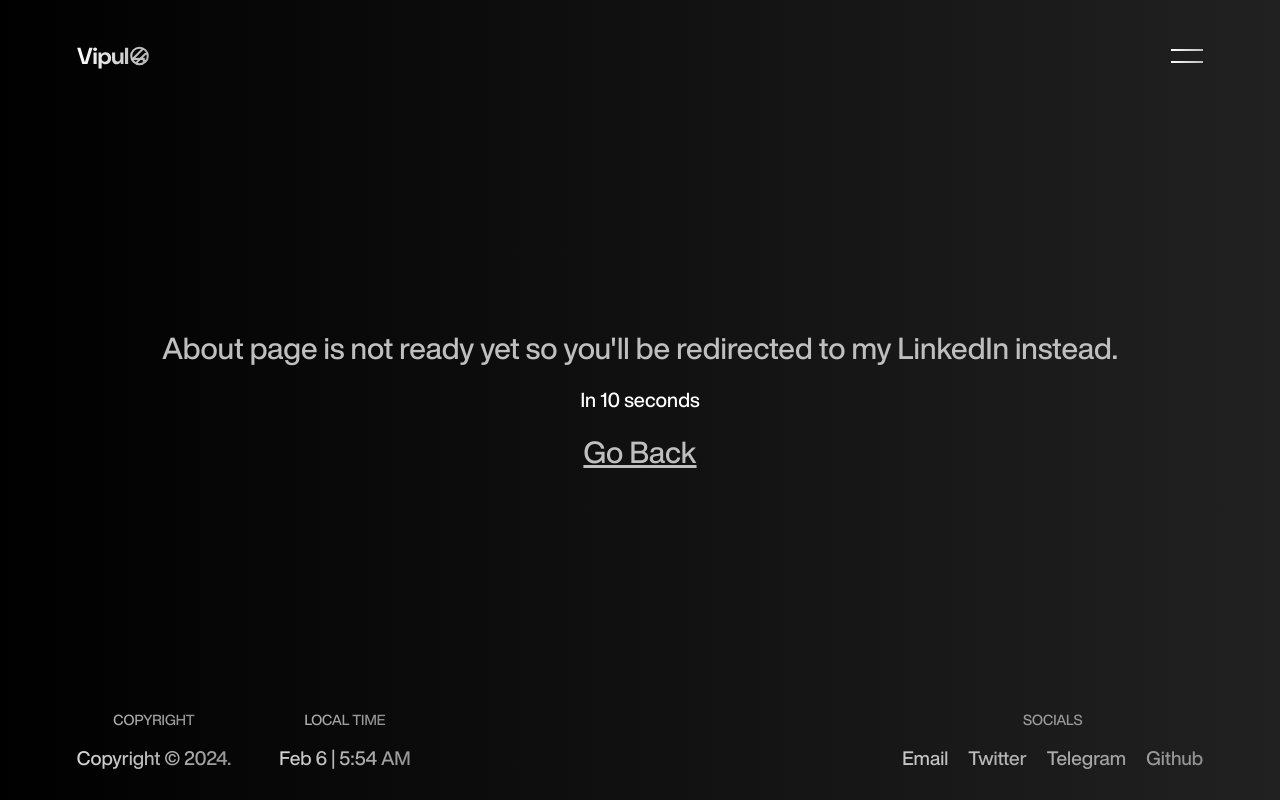
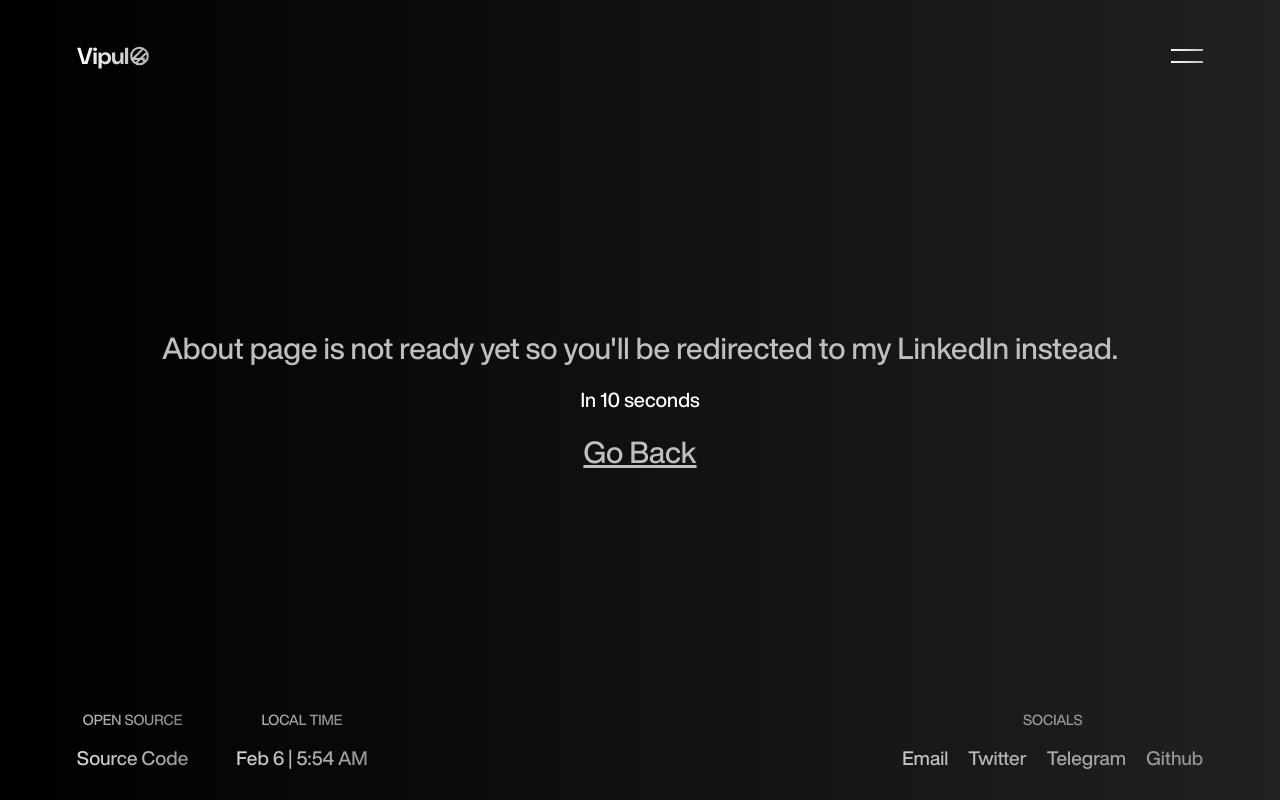
Before and after one commit to vipulkumar-dev/portfolio, a Next.js app: page /about in a window 1280 px wide. Built offline with nearby package versions, Linux system fonts and the light colour scheme.

Commit message:
refactor: update footer links to reflect open source status and add source code link

```diff
--- a/components/contactSection/footer.tsx
+++ b/components/contactSection/footer.tsx
@@ -32,8 +32,8 @@ export function Footer({ className }: { className?: string }) {
       <div className="mx-auto flex w-full max-w-maxWidth gap-0 md:gap-12">
         <FooterGroup
           className="hidden md:block"
-          title="COPYRIGHT"
-          links={[{ href: "", text: "Copyright © 2024." }]}
+          title="OPEN SOURCE"
+          links={[{ href: links.sourceCode, text: "Source Code" }]}
         />
         <FooterGroup
           title="LOCAL TIME"
--- a/data/data.ts
+++ b/data/data.ts
@@ -5,6 +5,7 @@ export const links = {
   contact: "https://t.me/vipulkumar_dev",
   email: "mailto:hello@vipulkumar.dev",
   resume: "/resume",
+  sourceCode: "https://github.com/vipulkumar-dev/portfolio",
   github: "https://github.com/vipulkumar-dev",
   linkedin: "https://www.linkedin.com/in/vipulkumar-dev",
   twitter: "https://x.com/vipulkumar_dev",
```
Also changed, not shown: 1 other file (tests, documents, lock files or other folders).
